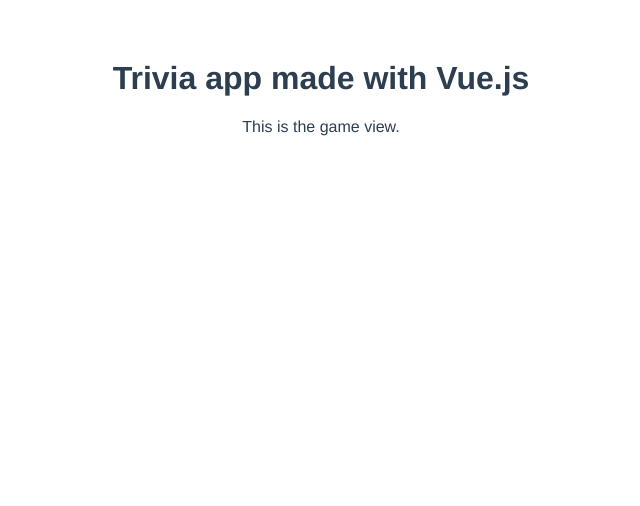
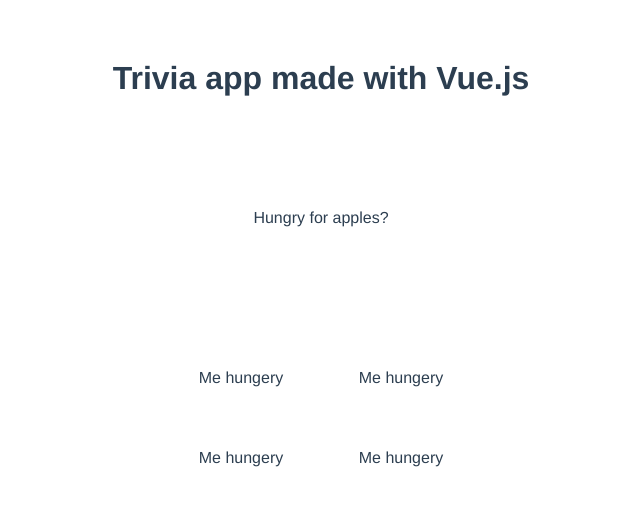
Before and after one commit to tho-daskalakis/vue-trivia, a Vue app: page / in a window 1280 px wide. Shown: the top 506 px of the page, without its empty margins (319-959 px from the left). Built offline with nearby package versions, Linux system fonts and the light colour scheme.

Commit message:
Implement basic game display

```diff
--- a/src/App.vue
+++ b/src/App.vue
@@ -6,7 +6,7 @@
 </template>
 
 <script>
-import GameView from './components/GameView.vue';
+import GameView from './components/Game/GameView.vue';
 
 export default {
   name: 'App',
--- /dev/null
+++ b/src/components/Game/Answer/AnswerComp.vue
@@ -0,0 +1,20 @@
+<template>
+  <p class="answer">Me hungery</p>
+</template>
+
+<script>
+export default {
+  name: 'AnswerComp',
+};
+</script>
+
+<style scoped>
+.answer {
+  justify-self: stretch;
+  align-self: center;
+}
+
+.answer > p {
+  margin: auto;
+}
+</style>
--- /dev/null
+++ b/src/components/Game/Answer/AnswersDisplayComp.vue
@@ -0,0 +1,28 @@
+<template>
+  <div class="answers-display">
+    <AnswerComp></AnswerComp>
+    <AnswerComp></AnswerComp>
+    <AnswerComp></AnswerComp>
+    <AnswerComp></AnswerComp>
+  </div>
+</template>
+
+<script>
+import AnswerComp from './AnswerComp.vue';
+
+export default {
+  name: 'AnswersDisplayComp',
+  components: { AnswerComp },
+};
+</script>
+
+<style scoped>
+.answers-display {
+  justify-self: center;
+  align-self: center;
+
+  display: grid;
+  grid-template-rows: repeat(2, 80px);
+  grid-template-columns: repeat(2, 160px);
+}
+</style>
--- /dev/null
+++ b/src/components/Game/GameView.vue
@@ -0,0 +1,24 @@
+<template>
+  <div class="game-view">
+    <QuestionDisplayComp></QuestionDisplayComp>
+    <AnswersDisplayComp></AnswersDisplayComp>
+  </div>
+</template>
+
+<script>
+import AnswersDisplayComp from './Answer/AnswersDisplayComp.vue';
+import QuestionDisplayComp from './Question/QuestionDisplayComp.vue';
+
+export default {
+  name: 'GameView',
+  components: { QuestionDisplayComp, AnswersDisplayComp },
+};
+</script>
+
+<style scoped>
+.game-view {
+  display: grid;
+  grid-template-rows: repeat(2, 200px);
+  grid-template-columns: 1fr;
+}
+</style>
--- /dev/null
+++ b/src/components/Game/Question/QuestionDisplayComp.vue
@@ -0,0 +1,16 @@
+<template>
+  <p class="question-display">Hungry for apples?</p>
+</template>
+
+<script>
+export default {
+  name: 'QuestionDisplayComp',
+};
+</script>
+
+<style scoped>
+.question-display {
+  justify-self: center;
+  align-self: center;
+}
+</style>
--- a/src/components/GameView.vue
+++ /dev/null
@@ -1,11 +0,0 @@
-<template>
-  <div>
-    <p>This is the game view.</p>
-  </div>
-</template>
-
-<script>
-export default {
-  name: 'GameView',
-};
-</script>
```
Also changed, not shown: src/components/FinalScreen.vue (deleted), src/components/FinalScreenComp.vue (added), src/components/GameAnswer.vue (deleted), src/components/GameQuestion.vue (deleted).
